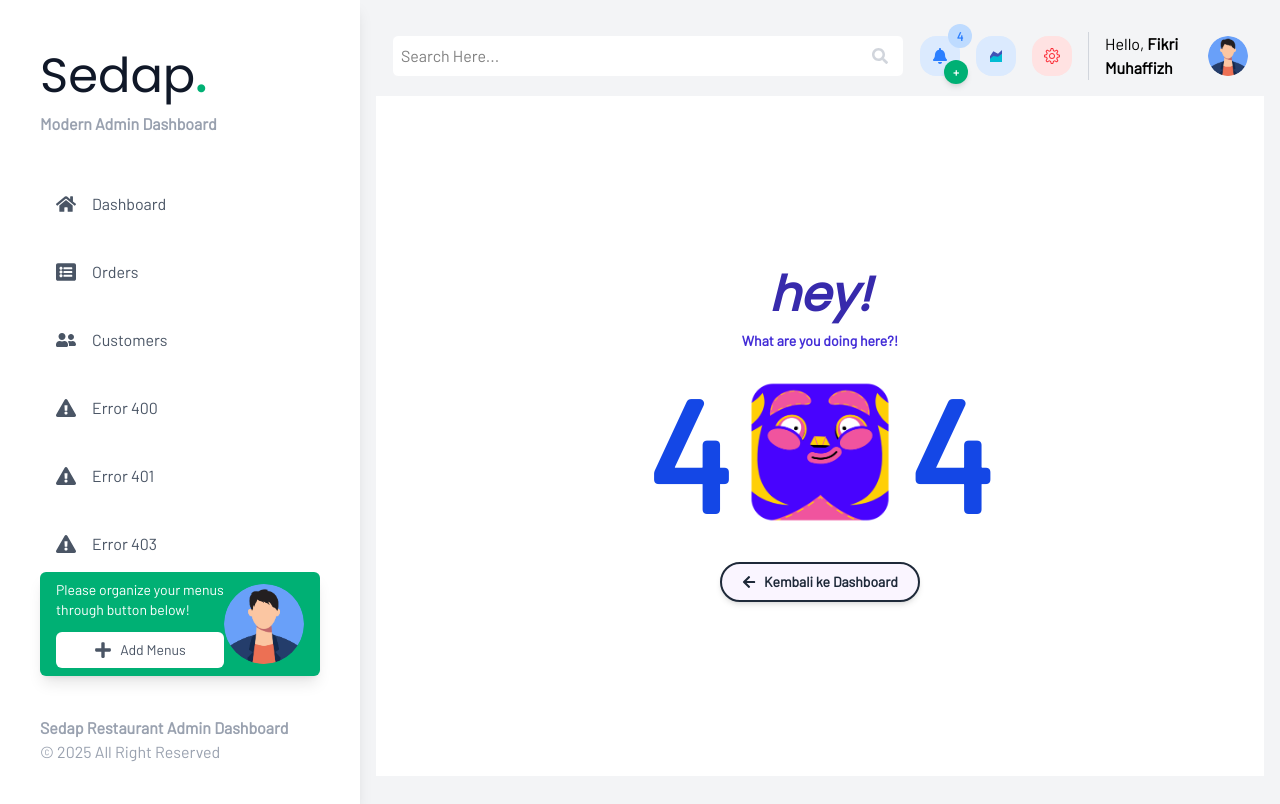
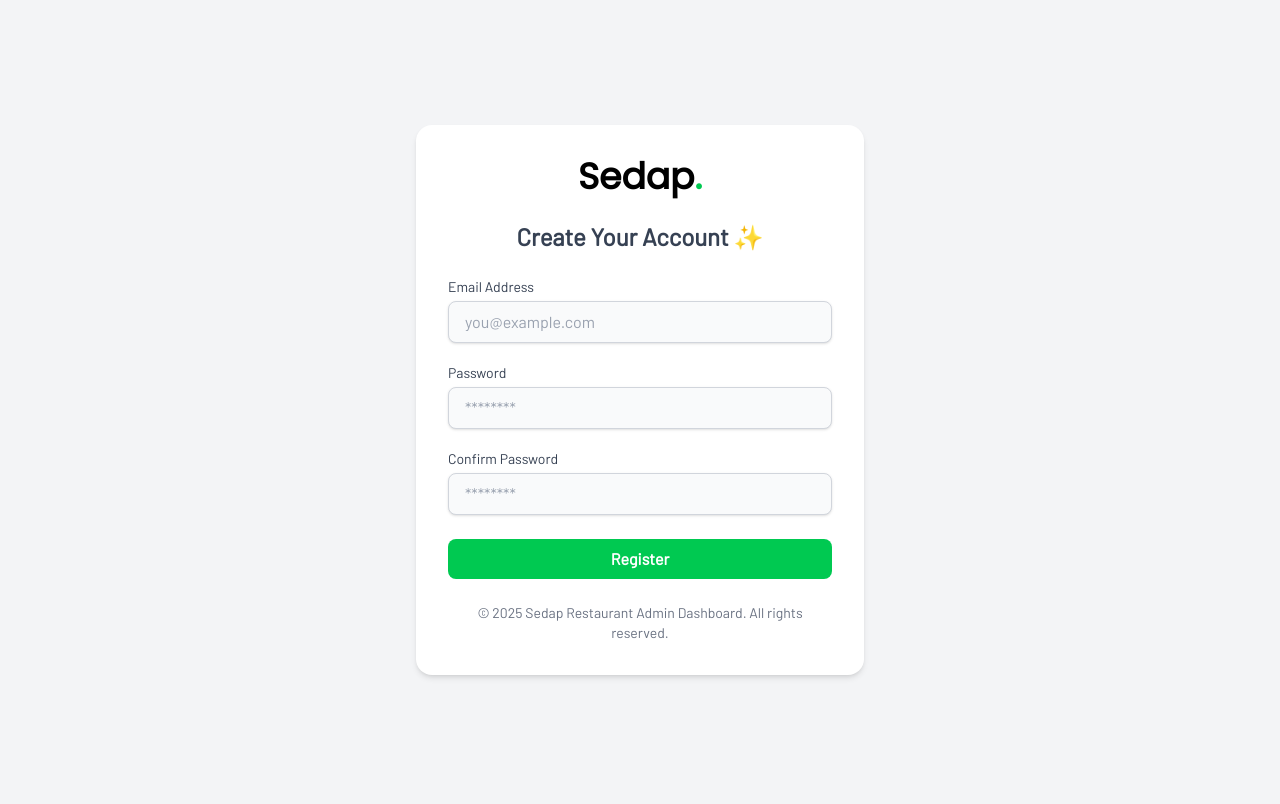
Before and after one commit to neyzapcr/prak_pfl, a React (Vite) app: page /register in a window 1280 px wide. Built offline with nearby package versions, Linux system fonts and the light colour scheme.

Commit message:
Pratikum P7 done

```diff
--- a/package.json
+++ b/package.json
@@ -11,6 +11,7 @@
   },
   "dependencies": {
     "@tailwindcss/vite": "^4.2.2",
+    "axios": "^1.15.2",
     "react": "^19.2.0",
     "react-dom": "^19.2.0",
     "react-icons": "^5.6.0",
--- a/src/App.jsx
+++ b/src/App.jsx
@@ -1,22 +1,23 @@
 import "./assets/tailwind.css";
-import Sidebar from "./layouts/Sidebar";
-import Header from "./layouts/Header";
-import Dashboard from "./pages/Dashboard";
-import Orders from "./pages/Orders";
-import Customers from "./pages/Customers";
-import ErrorPage from "./components/ErrorPage";
+import React, { Suspense } from "react";
 import { Route, Routes } from "react-router-dom";
+import Loading from "./components/Loading";
+import AuthLayout from "./layouts/AuthLayout";
+import Login from "./pages/auth/Login";
+
+const MainLayout = React.lazy(() => import("./layouts/MainLayout"));
+const Dashboard = React.lazy(() => import("./pages/Dashboard"));
+const Orders = React.lazy(() => import("./pages/Orders"));
+const Customers = React.lazy(() => import("./pages/Customers"));
+const ErrorPage = React.lazy(() => import("./components/ErrorPage"));
+const Register = React.lazy(() => import("./pages/auth/Register"));
+const Forgot = React.lazy(() => import("./pages/auth/Forgot"));
 
 function App() {
   return (
-    <div className="min-h-screen bg-gray-100 flex">
-      <div className="flex flex-row flex-1">
-        <Sidebar />
-
-        <div className="flex-1 p-4">
-          <Header />
-
+    <Suspense fallback={<Loading />}>
       <Routes>
+        <Route element={<MainLayout />}>
           <Route path="/" element={<Dashboard />} />
           <Route path="/orders" element={<Orders />} />
           <Route path="/customers" element={<Customers />} />
@@ -27,7 +28,7 @@ function App() {
               <ErrorPage
                 code="400"
                 description="Bad request! Data yang dikirim tidak valid."
-                  image="/img/error-400.png"/>
+                image="/img/error-400.png" />
             }/>
 
           <Route
@@ -36,8 +37,8 @@ function App() {
               <ErrorPage
                 code="401"
                 description="Unauthorized! Kamu belum memiliki akses."
-                  image="/img/error-401.png"/>
-              }/>
+                image="/img/error-401.png" />
+            } />
 
           <Route
             path="/error-403"
@@ -45,8 +46,8 @@ function App() {
               <ErrorPage
                 code="403"
                 description="Forbidden! Kamu tidak diizinkan membuka halaman ini."
-                  image="/img/error-403.png"/>
-              }/>
+                image="/img/error-403.png" />
+            } />
 
           <Route
             path="*"
@@ -54,12 +55,18 @@ function App() {
               <ErrorPage
                 code="404"
                 description="What are you doing here?!"
-                  image="/img/error-404.png"/>
-              }/>
+                image="/img/error-404.png" />
+            } />
+        </Route>
+
+        <Route element={<AuthLayout />}>
+          <Route path="/login" element={<Login />} />
+          <Route path="/register" element={<Register />} />
+          <Route path="/forgot" element={<Forgot />} />
+        </Route>
       </Routes>
-        </div>
-      </div>
-    </div>
+    </Suspense>
+
   );
 }
 
--- /dev/null
+++ b/src/components/Loading.jsx
@@ -0,0 +1,8 @@
+export default function Loading() {
+    return (
+        <div className=" flex flex-col justify-center items-center min-h-screen bg-white">
+            <div className="w-12 h-12 border-4 border-green-500 border-t-transparent rounded-full animate-spin mb-4"></div>
+            <p className="text-green-600 text-lg">Loading ...</p>
+        </div >
+    );
+}
--- /dev/null
+++ b/src/layouts/AuthLayout.jsx
@@ -0,0 +1,23 @@
+import { Outlet } from "react-router-dom";
+
+export default function AuthLayout() {
+    return (
+        <div className="min-h-screen flex items-center justify-center bg-gray-100">
+            <div className="bg-white p-8 rounded-2xl shadow-md w-full max-w-md">
+                <div className="flex items-center justify-center mb-6" >
+                    <h1 className="text-4xl font-poppins font-extrabold text-gray-800">
+                        <span className="text-black">Sedap</span>
+                        <span className="text-green-500">.</span>
+                    </h1>
+                </div >
+
+                <Outlet/>
+
+                <p className="text-center text-sm text-gray-500 mt-6">
+                    © 2025 Sedap Restaurant Admin Dashboard. All rights
+                    reserved.
+                </p>
+            </div>
+        </div>
+    )
+}
--- /dev/null
+++ b/src/layouts/MainLayout.jsx
@@ -0,0 +1,19 @@
+import Sidebar from "../components/Sidebar";
+import Header from "../components/Header";
+import { Outlet } from "react-router-dom";
+
+export default function MainLayout() {
+  return (
+    <div className="min-h-screen bg-gray-100 flex">
+      <div className="flex flex-row flex-1">
+        <Sidebar />
+
+        <div className="flex-1 p-4">
+          <Header />
+
+          <Outlet />
+        </div>
+      </div>
+    </div>
+  );
+}
--- /dev/null
+++ b/src/pages/auth/Forgot.jsx
@@ -0,0 +1,37 @@
+export default function Forgot() {
+    return (
+        <div>
+            <h2 className="text-2xl font-semibold text-gray-700 mb-2 text-center">
+                Forgot Your Password?
+            </h2>
+
+            <p className="text-sm text-gray-500 mb-6 text-center">
+                Enter your email address and we'll send you a link to reset your
+                password.
+            </p>
+
+            <form>
+                <div className="mb-5">
+                    <label
+                        htmlFor="email"
+                        className="block text-sm font-medium text-gray-700 mb-1"  >
+                        Email Address
+                    </label>
+                    <input
+                        type="email"
+                        id="email"
+                        className="w-full px-4 py-2 bg-gray-50 border border-gray-300 rounded-lg shadow-sm
+                            placeholder-gray-400"
+                        placeholder="you@example.com" />
+                </div>
+                <button
+                    type="submit"
+                    className="w-full bg-green-500 hover:bg-green-600 text-white font-semibold py-2 px-4
+                        rounded-lg transition duration-300"
+                >
+                    Send Reset Link
+                </button>
+            </form>
+        </div>
+    )
+}
--- /dev/null
+++ b/src/pages/auth/Login.jsx
@@ -0,0 +1,110 @@
+import { useState } from "react";
+import { useNavigate } from "react-router-dom";
+import axios from "axios";
+import { BsFillExclamationDiamondFill } from "react-icons/bs";
+import { ImSpinner2 } from "react-icons/im";
+
+export default function Login() {
+  const navigate = useNavigate();
+
+  const [loading, setLoading] = useState(false);
+  const [error, setError] = useState("");
+
+  const [dataForm, setDataForm] = useState({
+    email: "",
+    password: "",
+  });
+
+  const handleChange = (evt) => {
+    const { name, value } = evt.target;
+
+    setDataForm({
+      ...dataForm,
+      [name]: value,
+    });
+  };
+
+  const handleSubmit = async (e) => {
+    e.preventDefault();
+    setLoading(true);
+    setError(false);
+
+    axios
+      .post("https://dummyjson.com/user/login", {
+        username: dataForm.email,
+        password: dataForm.password,
+      })
+      .then((response) => {
+        if (response.status !== 200) {
+          setError(response.data.message);
+          return;
+        }
+
+        navigate("/");
+      })
+      .catch((err) => {
+        if (err.response) {
+          setError(err.response.data.message || "An error occurred");
+        } else {
+          setError(err.message || "An unknown error occurred");
+        }
+      })
+      .finally(() => {
+        setLoading(false);
+      });
+  };
+
+  const errorInfo = error ? (
+    <div className="bg-red-200 mb-5 p-5 text-sm font-light text-gray-600 rounded flex items-center">
+      <BsFillExclamationDiamondFill className="text-red-600 me-2 text-lg" />
+      {error}
+    </div>
+  ) : null;
+
+  const loadingInfo = loading ? (
+    <div className="bg-gray-200 mb-5 p-5 text-sm rounded flex items-center">
+      <ImSpinner2 className="me-2 animate-spin" />
+      Mohon Tunggu...
+    </div>
+  ) : null;
+
+  return (
+    <div>
+      <h2 className="text-2xl font-semibold text-gray-700 mb-6 text-center"> Welcome Back 👋</h2>
+      {errorInfo}
+      {loadingInfo}
+
+      <form onSubmit={handleSubmit}>
+        <div className="mb-5">
+          <label className="block text-sm font-medium text-gray-700 mb-1"> Email Address </label>
+
+          <input
+            type="text"
+            id="email"
+            name="email"
+            onChange={handleChange}
+            className="w-full px-4 py-2 bg-gray-50 border border-gray-300 rounded-lg shadow-sm placeholder-gray-400"
+            placeholder="you@example.com" />
+        </div>
+
+        <div className="mb-6">
+          <label className="block text-sm font-medium text-gray-700 mb-1"> Password </label>
+
+          <input
+            type="password"
+            id="password"
+            name="password"
+            onChange={handleChange}
+            className="w-full px-4 py-2 bg-gray-50 border border-gray-300 rounded-lg shadow-sm placeholder-gray-400"
+            placeholder="********"/>
+        </div>
+
+        <button
+          type="submit"
+          className="w-full bg-green-500 hover:bg-green-600 text-white font-semibold py-2 px-4 rounded-lg transition duration-300">
+          Login
+        </button>
+      </form>
+    </div>
+  );
+}
--- /dev/null
+++ b/src/pages/auth/Register.jsx
@@ -0,0 +1,60 @@
+export default function Register() {
+    return (
+        <div>
+            <h2 className="text-2xl font-semibold text-gray-700 mb-6 text-center">
+                Create Your Account ✨
+            </h2>
+
+            <form>
+                <div className="mb-5">
+                    <label
+                        htmlFor="email"
+                        className="block text-sm font-medium text-gray-700 mb-1">
+                        Email Address
+                    </label>
+                    <input
+                        type="email"
+                        id="email"
+                        className="w-full px-4 py-2 bg-gray-50 border border-gray-300 rounded-lg shadow-sm
+                            placeholder-gray-400"
+                        placeholder="you@example.com"/>
+                </div>
+
+                <div className="mb-5">
+                    <label
+                        htmlFor="password"
+                        className="block text-sm font-medium text-gray-700 mb-1" >
+                        Password
+                    </label>
+                    <input
+                        type="password"
+                        id="password"
+                        className="w-full px-4 py-2 bg-gray-50 border border-gray-300 rounded-lg shadow-sm
+                            placeholder-gray-400"
+                        placeholder="********" />
+                </div>
+
+                <div className="mb-6">
+                    <label
+                        htmlFor="confirmPassword"
+                        className="block text-sm font-medium text-gray-700 mb-1" >
+                        Confirm Password
+                    </label>
+                    <input
+                        type="password"
+                        id="confirmPassword"
+                        className="w-full px-4 py-2 bg-gray-50 border border-gray-300 rounded-lg shadow-sm
+                            placeholder-gray-400"
+                        placeholder="********" />
+                </div>
+
+                <button
+                    type="submit"
+                    className="w-full bg-green-500 hover:bg-green-600 text-white font-semibold py-2 px-4
+                        rounded-lg transition duration-300" >
+                    Register
+                </button>
+            </form>
+        </div>
+    )
+}
```
Also changed, not shown: src/components/Header.jsx (renamed from src/layouts/Header.jsx), src/components/Sidebar.jsx (renamed from src/layouts/Sidebar.jsx), 1 other file (tests, documents, lock files or other folders). Lines whose indentation alone changed are shown as unchanged.
